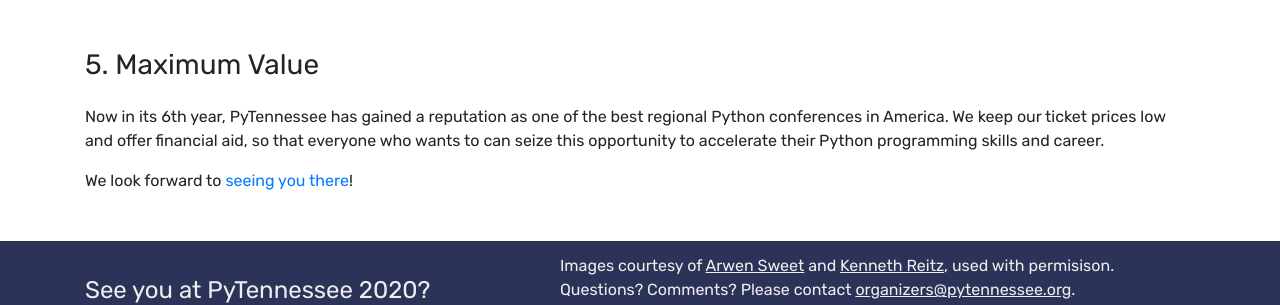
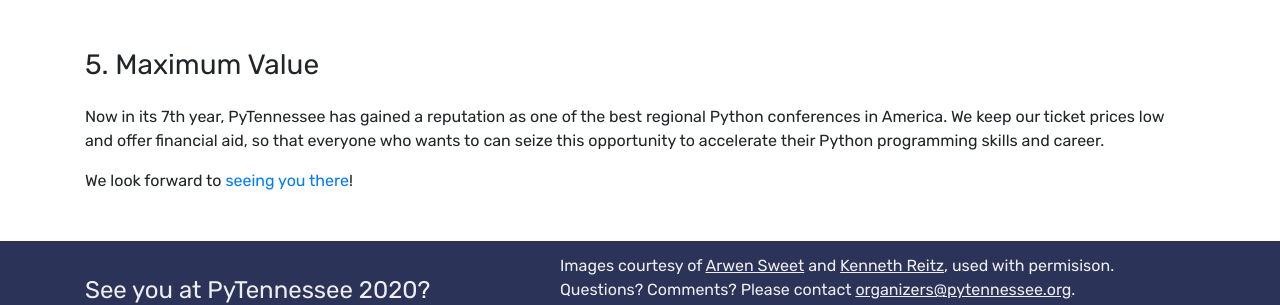
Before and after one commit to pytennessee/pytn-2020, a Jekyll site: the page built from about/come-on-down.md, in a window 1280 px wide. Shown: the part 984-1289 px from the top of the page. Built offline with Jekyll 4.4.1, drawn with Linux system fonts in a browser that asks for light colours.

Commit message:
6th -> 7th year

```diff
--- a/about/come-on-down.md
+++ b/about/come-on-down.md
@@ -34,6 +34,6 @@
 
 ### 5. Maximum Value
 
-Now in its 6th year, {{ site.data.event.short_name }} has gained a reputation as one of the best regional Python conferences in America. We keep our ticket prices low and offer financial aid, so that everyone who wants to can seize this opportunity to accelerate their Python programming skills and career.
+Now in its 7th year, {{ site.data.event.short_name }} has gained a reputation as one of the best regional Python conferences in America. We keep our ticket prices low and offer financial aid, so that everyone who wants to can seize this opportunity to accelerate their Python programming skills and career.
 
 We look forward to [seeing you there](https://pytn2020.eventbrite.com/)!
--- a/index.html
+++ b/index.html
@@ -56,7 +56,7 @@
 
       <div class="col-12 col-md-10">
         <h3>About {{ site.data.event.name }}</h3>
-        <p>{{ site.data.event.short_name }} is a yearly regional Python conference held in the late winter in Nashville, TN. {{ site.data.event.name }} will be our 6th year, and like every year before it, promises to be our best yet! There's a bit of something for everyone at {{ site.data.event.name }}, and if you'd like to know more about it, please visit our <a href="{% link about/index.md %}">About page</a>.</p>
+        <p>{{ site.data.event.short_name }} is a yearly regional Python conference held in the late winter in Nashville, TN. {{ site.data.event.name }} will be our 7th year, and like every year before it, promises to be our best yet! There's a bit of something for everyone at {{ site.data.event.name }}, and if you'd like to know more about it, please visit our <a href="{% link about/index.md %}">About page</a>.</p>
         <p>{{ site.data.event.short_name }} is a nonprofit event facilitated by TechFed Nashville, a Tennessee nonprofit organization whose mission is to support and grow the grassroots tech talent in Middle Tennessee through educational events and groups. TechFed provides financial stewardship, risk management and volunteer leadership development for Nashville-area technology events.</p>
         <p>{{ site.data.event.short_name }} is dedicated to a harassment-free conference experience for everyone. Our anti-harassment policy can be found at: <a href="{% link about/code-of-conduct.md %}">{{ site.url }}{% link about/code-of-conduct.md %}</a></p>
       </div>
```
